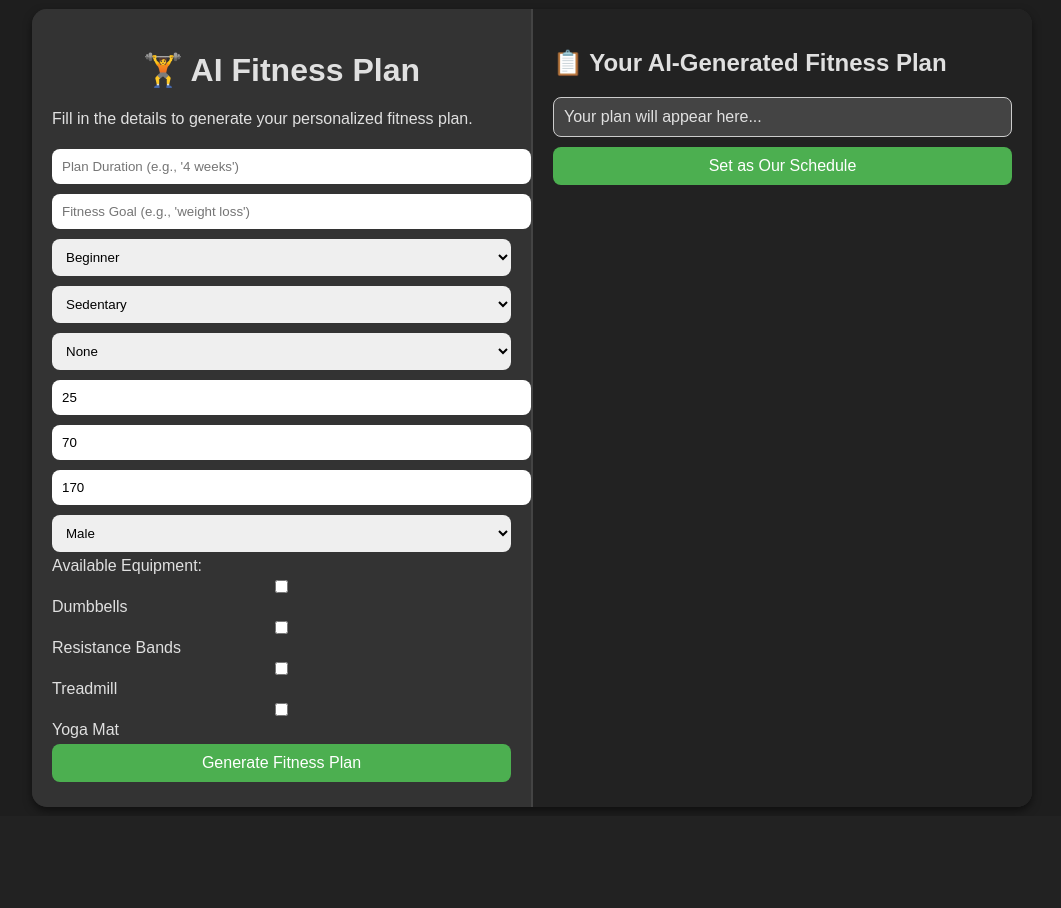
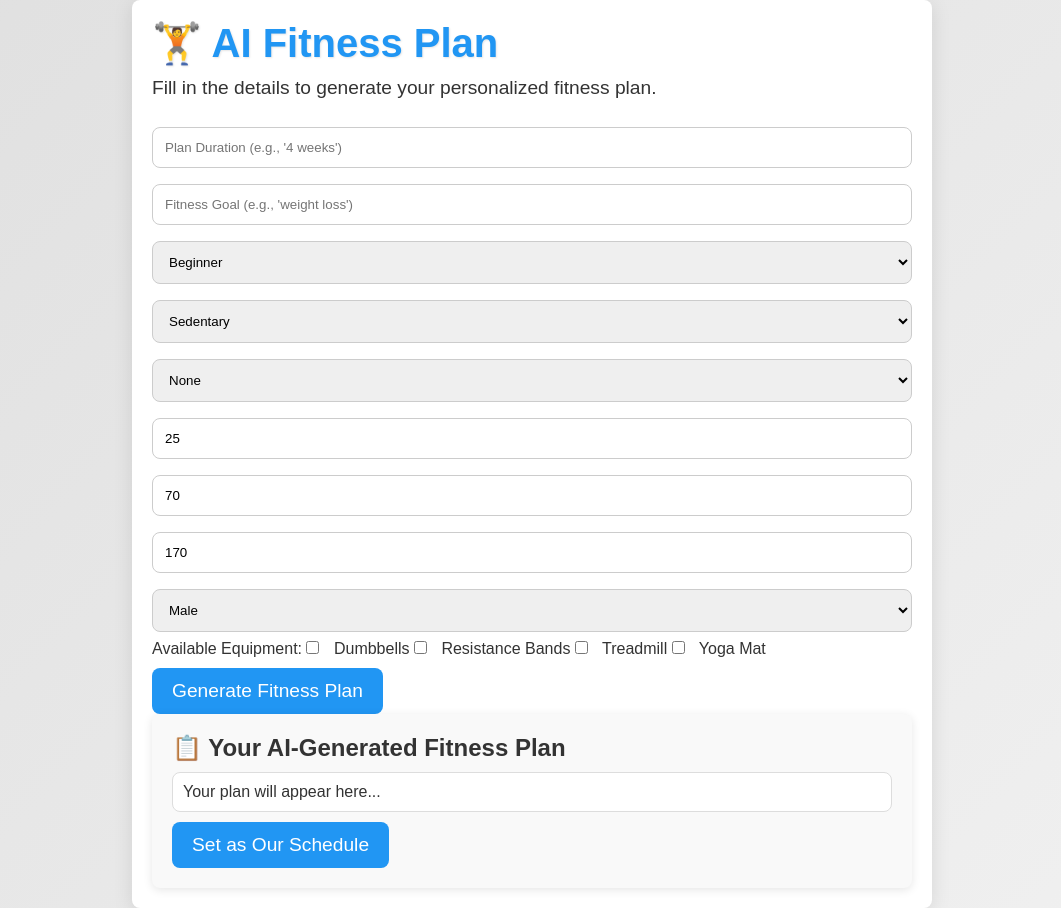
Before and after one commit to Hari242005prasath/fitnes, a Django app: page /new-schedule/ in a window 1280 px wide. Shown: the whole page, without its empty margins (108-1169 px from the left). Before the commit the page ends 811 px from the top, so only its background shows below. Run offline with Django 5.2, Linux system fonts and the light colour scheme.

Commit message:
schedule

```diff
--- a/myapp/templates/myapp/newSchedule.html
+++ b/myapp/templates/myapp/newSchedule.html
@@ -5,69 +5,218 @@
     <meta name="viewport" content="width=device-width, initial-scale=1.0">
     <title>AI-Generated Fitness Plan</title>
     <style>
+       /* Basic reset */
+* {
+    margin: 0;
+    padding: 0;
+    box-sizing: border-box;
+}
+
+/* Root variables for colors and fonts */
+:root {
+    --background-color-light: #f0f0f0;
+    --background-color-dark: #121212;
+    --text-color-light: #333;
+    --text-color-dark: #ffffff;
+    --primary-color: #2196F3;
+    --secondary-color: #ff4081;
+    --border-radius: 8px;
+    --transition-speed: 0.3s;
+}
+
+/* Body styles */
 body {
-            background-color: #1e1e1e;
-            color: #e0e0e0;
-            font-family: Arial, sans-serif;
-            display: flex;
-            justify-content: center;
-            align-items: center;
-            height: 100vh;
+    font-family: 'Arial', sans-serif;
+    background: linear-gradient(135deg, #e0e0e0, #f0f0f0);
+    color: var(--text-color-light);
+    transition: background var(--transition-speed), color var(--transition-speed);
 }
+
+/* Container styles */
 .container {
     display: flex;
-            width: 80%;
-            max-width: 1000px;
-            background-color: #2b2b2b;
-            border-radius: 15px;
-            box-shadow: 0 4px 8px rgba(0, 0, 0, 0.5);
-            overflow: hidden;
+    flex-direction: column;
+    align-items: center;
+    max-width: 800px;
+    margin: auto;
+    padding: 20px;
+    border-radius: var(--border-radius);
+    box-shadow: 0 4px 20px rgba(0, 0, 0, 0.1);
+    background-color: white;
+    transition: box-shadow var(--transition-speed);
 }
-        .form-section, .output-section {
+
+.container:hover {
+    box-shadow: 0 8px 30px rgba(0, 0, 0, 0.2);
+}
+
+/* Form section styles */
+h1 {
+    margin-bottom: 10px;
+    font-size: 2.5em;
+    color: var(--primary-color);
+    text-shadow: 1px 1px 2px rgba(0, 0, 0, 0.1);
+}
+
+p {
+    margin-bottom: 20px;
+    font-size: 1.2em;
+}
+
+/* Input fields styles */
+input[type="text"],
+input[type="number"],
+select {
+    width: 100%;
+    padding: 12px;
+    margin: 8px 0;
+    border: 1px solid #ccc;
+    border-radius: var(--border-radius);
+    transition: border-color var(--transition-speed), box-shadow var(--transition-speed);
+}
+
+input[type="text"]:focus,
+input[type="number"]:focus,
+select:focus {
+    border-color: var(--primary-color);
+    box-shadow: 0 0 5px var(--primary-color);
+}
+
+/* Checkbox styles */
+.equipment {
+    margin-right: 10px;
+}
+
+/* Button styles */
+button {
+    padding: 12px 20px;
+    margin-top: 10px;
+    border: none;
+    border-radius: var(--border-radius);
+    background-color: var(--primary-color);
+    color: white;
+    font-size: 1.2em;
+    cursor: pointer;
+    transition: background-color var(--transition-speed), transform var(--transition-speed);
+}
+
+button:hover {
+    background-color: var(--secondary-color);
+    transform: translateY(-2px);
+}
+
+/* Output section styles */
+.output-section {
+    width: 100%;
+    background-color: #f9f9f9;
+    border-radius: var(--border-radius);
     padding: 20px;
-            flex: 1;
+    box-shadow: 0 2px 10px rgba(0, 0, 0, 0.1);
 }
-        .form-section {
-            background: #333;
-            border-right: 2px solid #444;
+
+.scrollable-container {
+    max-height: 200px;
+    overflow-y: auto;
+    margin-top: 10px;
+    padding: 10px;
+    border: 1px solid #ddd;
+    border-radius: var(--border-radius);
+    background-color: white;
 }
-        .output-section {
-            text-align: left;
-            background: #222;
+
+/* Dark mode styles */
+body.dark-mode {
+    background: linear-gradient(135deg, #1a1a1a, #2a2a2a);
+    color: var(--text-color-dark);
 }
+
+body.dark-mode .container {
+    background-color: #1e1e1e;
+}
+
+body.dark-mode h1 {
+    color: var(--primary-color);
+    text-shadow: 1px 1px 2px rgba(255, 255, 255, 0.1);
+}
+
+body.dark-mode input[type="text"],
+body.dark-mode input[type="number"],
+body.dark-mode select {
+    border: 1px solid #444;
+    background-color: #333;
+    color: var(--text-color-dark);
+}
+
+body.dark-mode input[type="text"]:focus,
+body.dark-mode input[type="number"]:focus,
+body.dark-mode select:focus {
+    border-color: var(--primary-color);
+    box-shadow: 0 0 5px var(--primary-color);
+}
+
+body.dark-mode button {
+    background-color: var(--secondary-color);
+}
+
+body.dark-mode button:hover {
+    background-color: var(--primary-color);
+}
+
+/* Toggle Switch Styles */
+.toggle {
+    position: relative;
+    display: inline-block;
+    width: 60px;
+    height: 34px;
+}
+
+.toggle input {
+    opacity: 0;
+    width: 0;
+    height: 0;
+}
+
+.slider {
+    position: absolute;
+    cursor: pointer;
+    top: 0;
+    left: 0;
+    right: 0;
+    bottom: 0;
+    background-color: #ccc;
+    border-radius: var(--border-radius);
+    transition: background-color var(--transition-speed);
+}
+
+.slider:before {
+    position: absolute;
+    content: "";
+    height: 26px;
+    width: 26px;
+    left: 4px;
+    bottom: 4px;
+    background-color: white;
+    border-radius: 50%;
+    transition: transform var(--transition-speed), background-color var(--transition-speed);
+}
+
+input:checked + .slider {
+    background-color: var(--primary-color);
+}
+
+input:checked + .slider:before {
+    transform: translateX(26px);
+}
+
+/* Responsive styles */
+@media (max-width: 768px) {
     h1 {
-            text-align: center;
+        font-size: 2em; /* Smaller heading on mobile */
     }
-        input, select, button {
+
+    button {
         width: 100%;
-            padding: 10px;
-            margin: 5px 0;
-            border-radius: 8px;
-            border: none;
     }
-        button {
-            background-color: #4CAF50;
-            color: white;
-            cursor: pointer;
-            font-size: 16px;
-        }
-        button:hover {
-            background-color: #45a049;
-        }
-        .scrollable-container {
-            max-height: 400px;
-            overflow-y: auto;
-            padding: 10px;
-            border: 1px solid #ccc;
-            background: #444;
-            border-radius: 8px;
-        }
-        .set-schedule {
-            background-color: #007BFF;
-            margin-top: 10px;
-        }
-        .set-schedule:hover {
-            background-color: #0056b3;
 }
     </style>
 </head>
```
Lines whose indentation alone changed are shown as unchanged.
